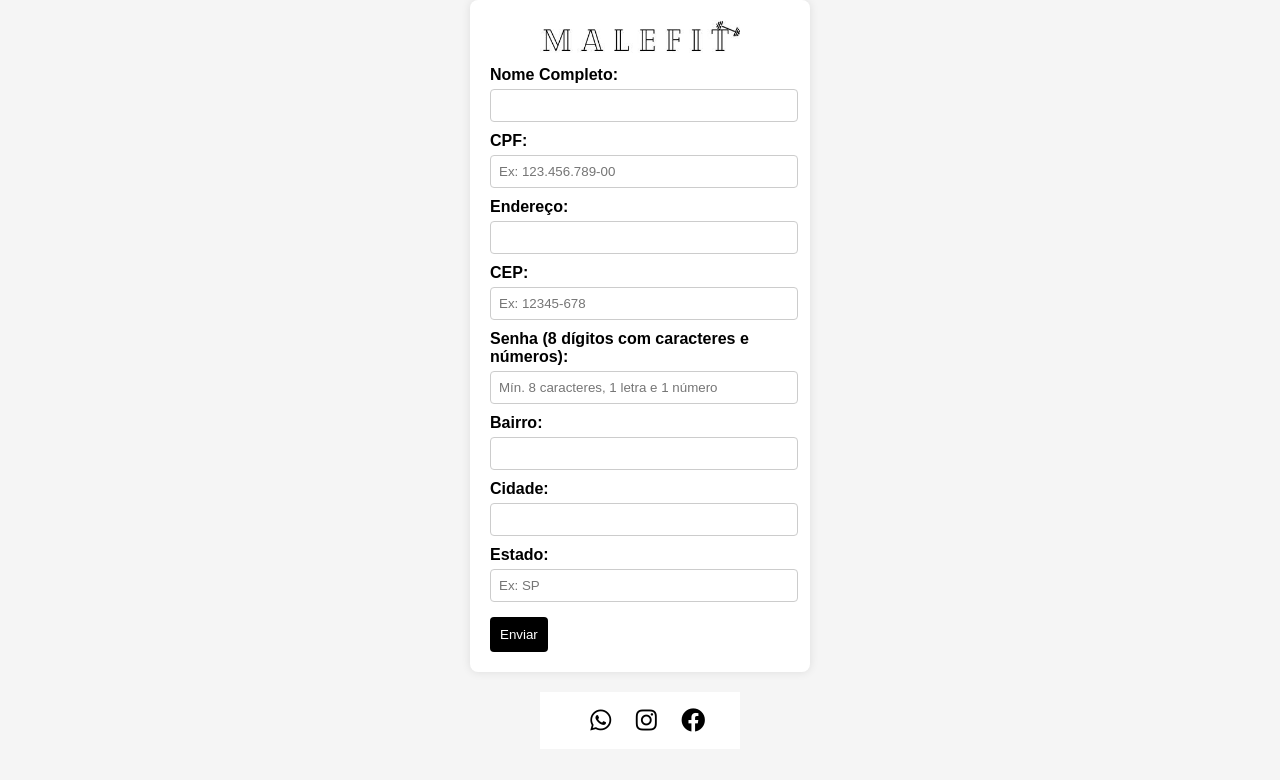
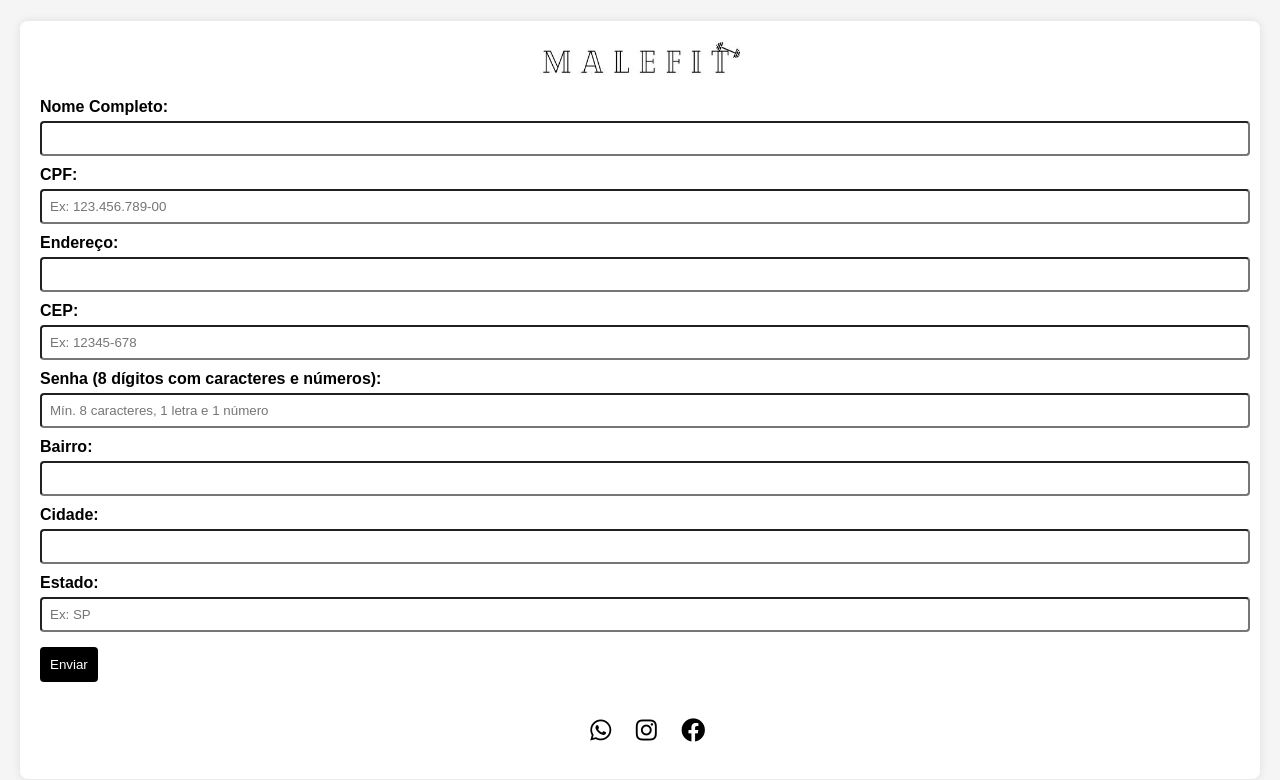
Before and after one commit to filipe420/formulario-malefit-api, a plain HTML site: page index.html in a window 1280 px wide. Drawn offline with Linux system fonts and the light colour scheme.

Commit message:
responsive

```diff
--- a/index.html
+++ b/index.html
@@ -11,22 +11,25 @@
 <body>
     <div class="container">
         <form action="/submit" method="post" class="cadastro-form">
-            <div class="logo"><img src="LOGO3.jpg" alt=""></div>
+            <div class="logo"><img src="fotos-logo/LOGO3.jpg" alt=""></div>
             <label for="nomeCompleto">Nome Completo:</label>
             <input type="text" id="nomeCompleto" name="nomeCompleto" required>
 
             <label for="cpf">CPF:</label>
-            <input type="text" id="cpf" name="cpf" pattern="\d{3}\.\d{3}\.\d{3}-\d{2}" placeholder="Ex: 123.456.789-00" required>
+            <input type="text" id="cpf" name="cpf" pattern="\d{3}\.\d{3}\.\d{3}-\d{2}" placeholder="Ex: 123.456.789-00"
+                required>
 
             <label for="endereco">Endereço:</label>
             <input type="text" id="endereco" name="endereco" required>
 
             <label for="cep">CEP:</label>
             <!-- Adiciona oninput para formatação e onblur para busca de endereço -->
-            <input type="text" id="cep" name="cep" pattern="\d{5}-\d{3}" placeholder="Ex: 12345-678" required oninput="formatarCEP()" onblur="buscarEndereco()">
+            <input type="text" id="cep" name="cep" pattern="\d{5}-\d{3}" placeholder="Ex: 12345-678" required
+                oninput="formatarCEP()" onblur="buscarEndereco()">
 
             <label for="senha">Senha (8 dígitos com caracteres e números):</label>
-            <input type="password" id="senha" name="senha" pattern="^(?=.*[A-Za-z])(?=.*\d)[A-Za-z\d]{8}$" placeholder="Mín. 8 caracteres, 1 letra e 1 número" required>
+            <input type="password" id="senha" name="senha" pattern="^(?=.*[A-Za-z])(?=.*\d)[A-Za-z\d]{8}$"
+                placeholder="Mín. 8 caracteres, 1 letra e 1 número" required>
 
             <label for="bairro">Bairro:</label>
             <input type="text" id="bairro" name="bairro" required>
--- a/styles.css
+++ b/styles.css
@@ -5,20 +5,26 @@ body {
     justify-content: center;
     align-items: center;
     margin: 0;
+    padding: 10px;
+    min-height: 100vh;
+    flex-direction: column;
 }
 
 .container {
     display: flex;
     flex-direction: column;
     align-items: center;
-}
-
-.cadastro-form {
+    width: 100%;
+    max-width: 1200px;
     background-color: #fff;
     padding: 20px;
     border-radius: 8px;
     box-shadow: 0 0 10px rgba(0, 0, 0, 0.1);
-    width: 300px;
+    margin-bottom: 20px;
+}
+
+.cadastro-form {
+    width: 100%;
     margin-bottom: 20px;
 }
 
@@ -34,7 +40,6 @@ body {
     padding: 8px;
     margin-top: 5px;
     border-radius: 4px;
-    border: 1px solid #ccc;
 }
 
 .cadastro-form input[type="submit"] {
@@ -55,14 +60,16 @@ body {
     display: flex;
     align-items: center;
     justify-content: center;
+    margin-bottom: 20px;
 }
 
 footer {
     background-color: white;
-    color: #fff;
+    color: #000;
     display: flex;
     flex-direction: column;
     align-items: center;
+    width: 100%;
 }
 
 .social-icons a {
@@ -73,15 +80,38 @@ footer {
     font-size: 1.5rem;
 }
 
-
 .social-icons li {
     display: inline-block;
     margin: 0 0.625rem;
 }
 
-
-/* Adicionando estilo à imagem do rodapé (se necessário) */
 .logo img {
-    width: 200px; /* Tamanho desejado */
+    width: 100%;
+    max-width: 200px;
     height: auto;
 }
+
+/* Media Queries para responsividade */
+@media (min-width: 600px) {
+    .container {
+        max-width: 500px;
+    }
+}
+
+@media (min-width: 768px) {
+    .container {
+        max-width: 600px;
+    }
+}
+
+@media (min-width: 992px) {
+    .container {
+        max-width: 900px;
+    }
+}
+
+@media (min-width: 1200px) {
+    .container {
+        max-width: 1200px;
+    }
+}
```
Also changed, not shown: fotos-logo/LOGO3.jpg (renamed from LOGO3.jpg).
